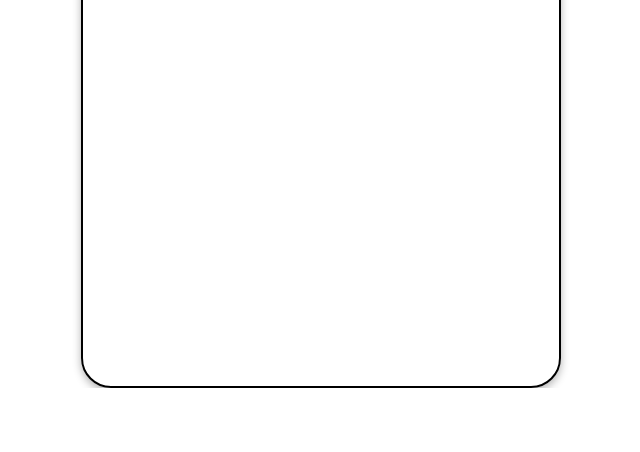
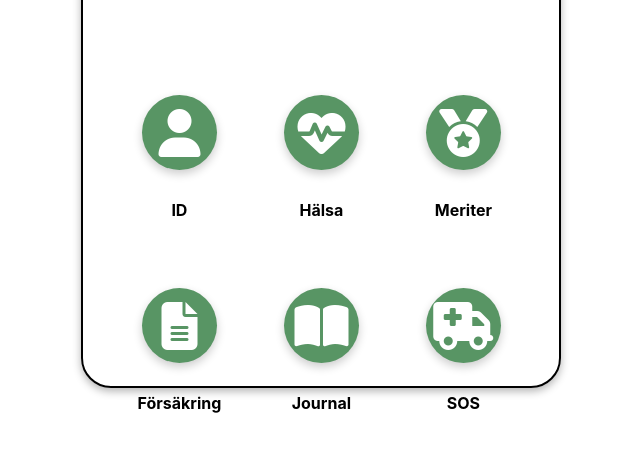
Before and after one commit to DanielJohansson1989/tailpal-demo-ui, a React (Create React App) app: page / in a window 1280 px wide. Shown: the part 412-864 px from the top of the page, without its empty margins (341-981 px from the left). Before the commit the page ends 800 px from the top, so only its background shows below. Built offline with nearby package versions, Linux system fonts and the light colour scheme.

Commit message:
Dashboard & BankId

```diff
--- a/package.json
+++ b/package.json
@@ -3,11 +3,15 @@
   "version": "0.1.0",
   "private": true,
   "dependencies": {
+    "@fortawesome/fontawesome-svg-core": "^6.6.0",
+    "@fortawesome/free-solid-svg-icons": "^6.6.0",
+    "@fortawesome/react-fontawesome": "^0.2.2",
     "@testing-library/jest-dom": "^5.17.0",
     "@testing-library/react": "^13.4.0",
     "@testing-library/user-event": "^13.5.0",
     "react": "^18.3.1",
     "react-dom": "^18.3.1",
+    "react-router-dom": "^6.27.0",
     "react-scripts": "5.0.1",
     "web-vitals": "^2.1.4"
   },
--- a/src/App.js
+++ b/src/App.js
@@ -1,20 +1,45 @@
 import './App.css';
+import BankID from './bankId';
+import Dashboard from './Dashboard';
+import { BrowserRouter as Router, Route, Routes, useNavigate } from 'react-router-dom';
 
 function App() {
   return (
+    <Router>
       <div className="App">
+        <Header />
+        <main>
+          <Routes>
+            <Route path="/" element={<Dashboard />} />
+            <Route path="/bankid" element={<BankID />} />
+          </Routes>
+        </main>
+      </div>
+    </Router>
+  );
+}
+
+function Header() {
+  const navigate = useNavigate();
+
+  const handleLogoClick = () => {
+    navigate('/');
+  };
+
+  return (
     <header className="App-header">
-        <span>
-          <img src="https://static.wixstatic.com/media/bb9651_c18982779dea4131bb1d1cd239a30924~mv2.png/v1/fill/w_80,h_80,al_c,q_85,usm_0.66_1.00_0.01,enc_auto/TailPal_Black_green.png" className="tailpal-logo" alt="logo" />
+      <span onClick={handleLogoClick} style={{ cursor: 'pointer' }}>
+        <img
+          src="https://static.wixstatic.com/media/bb9651_c18982779dea4131bb1d1cd239a30924~mv2.png/v1/fill/w_80,h_80,al_c,q_85,usm_0.66_1.00_0.01,enc_auto/TailPal_Black_green.png"
+          className="tailpal-logo"
+          alt="logo"
+        />
       </span>
       <span className='timeContainer'>10:00</span>
       <span>
         <i className='fa-solid fa-bars' id='hamburgerIcon'></i>
       </span>
     </header>
-      <main>
-      </main>
-    </div>
   );
 }
 
--- /dev/null
+++ b/src/Dashboard.css
@@ -0,0 +1,55 @@
+.dashboard {
+    display: flex;
+    flex-wrap: wrap;
+    justify-content: center;
+    gap: 20px;
+
+}
+
+.icon-container {
+    display: flex;
+    flex-wrap: wrap;
+    justify-content: center;
+    margin-top: 170px;
+}
+
+.icon-item {
+    display: flex;
+    flex-direction: column;
+    align-items: center;
+    justify-content: center;
+    margin: 5px;
+    flex: 0 0 calc(33.33% - 20px);
+    max-width: 150px;
+    padding: 20px;
+    border-radius: 50%;
+    font-weight: bold;
+    color: black;
+
+
+}
+
+.icon-circle {
+    display: flex;
+    justify-content: center;
+    align-items: center;
+    width: 75px;
+    height: 75px;
+    border-radius: 50%;
+    background-color: rgb(88, 149, 100);
+    color: white;
+    cursor: pointer;
+    margin-bottom: 3px;
+    box-shadow: 0 4px 10px rgba(0, 0, 0, 0.2);
+}
+
+.icon-circle:hover {
+    background-color: rgb(55, 148, 74);
+
+}
+
+.icon-item i {
+    font-size: 2em;
+    cursor: pointer;
+
+}
--- /dev/null
+++ b/src/Dashboard.js
@@ -0,0 +1,55 @@
+import React from 'react';
+import { useNavigate } from 'react-router-dom';
+
+import './Dashboard.css';
+
+<div className="App">
+<header className="App-header">
+  <span>
+    <img src="https://static.wixstatic.com/media/bb9651_c18982779dea4131bb1d1cd239a30924~mv2.png/v1/fill/w_80,h_80,al_c,q_85,usm_0.66_1.00_0.01,enc_auto/TailPal_Black_green.png" className="tailpal-logo" alt="logo" />
+  </span>
+  <span className='timeContainer'>10:00</span>
+  <span>
+    <i className='fa-solid fa-bars' id='hamburgerIcon'></i>
+  </span>
+</header>
+</div>
+
+
+
+
+const Dashboard = () => {
+
+  const navigate = useNavigate();
+    const options = [
+      { name: 'ID', icon: 'fa-regular fa-user', path: '/bankid' },
+      { name: 'Hälsa', icon: 'fa-solid fa-heart-pulse' },
+      { name: 'Meriter', icon: 'fa-solid fa-medal' },
+      { name: 'Försäkring', icon: 'fa-regular fa-file-lines' },
+      { name: 'Journal', icon: 'fa-solid fa-book-open' },
+      { name: 'SOS', icon: 'fa-solid fa-truck-medical' }
+    ];
+
+    const handleOptionClick = (path) => {
+      if (path) {
+        navigate(path);
+      }
+    }
+
+    return (
+      <div className="icon-container">
+        {options.map((option, index) => (
+          <div key={index} className="icon-item" onClick={() => handleOptionClick(option.path)}>
+            <div className="icon-circle">
+              <i className={`fas ${option.icon}`} style={{ fontSize: '3em' }}></i>
+            </div>
+            <p>{option.name}</p>
+          </div>
+        ))}
+      </div>
+    );
+  };
+
+
+
+  export default Dashboard;
--- /dev/null
+++ b/src/bankId.css
@@ -0,0 +1,26 @@
+.bank-id-container {
+    display: flex;
+    flex-direction: column;
+    align-items: center;
+    margin-top: 40px;
+}
+
+p{
+    font-weight: bold;
+    margin-top: 25px;
+}
+
+button {
+    padding: 10px 15px;
+    font-size: 1em;
+    background-color: rgb(88, 149, 100);
+    color: white;
+    border: none;
+    border-radius: 5px;
+    cursor: pointer;
+    margin-top: 140px;
+}
+
+button:hover {
+    background-color: #45a049;
+}
--- /dev/null
+++ b/src/bankId.js
@@ -0,0 +1,28 @@
+import React from 'react';
+import './bankId.css'
+
+
+
+const BankID = () => {
+
+    const handleLegitimation = () => {
+        alert('Du har legitimerat dig!');
+    };
+
+    return (
+        <div className="bank-id-container">
+ <img
+                src="https://www.bankid.com/assets/bankid/logo/BankID_logo.png"
+                alt="Bank-ID Logo"
+                style={{ width: '300px', marginBottom: '20px' }}
+            />
+
+            <p>Skydda ditt BankID
+                <br />
+            Använd aldrig ditt BankID på uppmaning av <br /> någon som kontaktar dig.</p>
+            <button onClick={handleLegitimation}>Legitimera dig</button>
+        </div>
+    );
+};
+
+export default BankID;
```
Also changed, not shown: 1 other file (tests, documents, lock files or other folders). Lines whose indentation alone changed are shown as unchanged.
